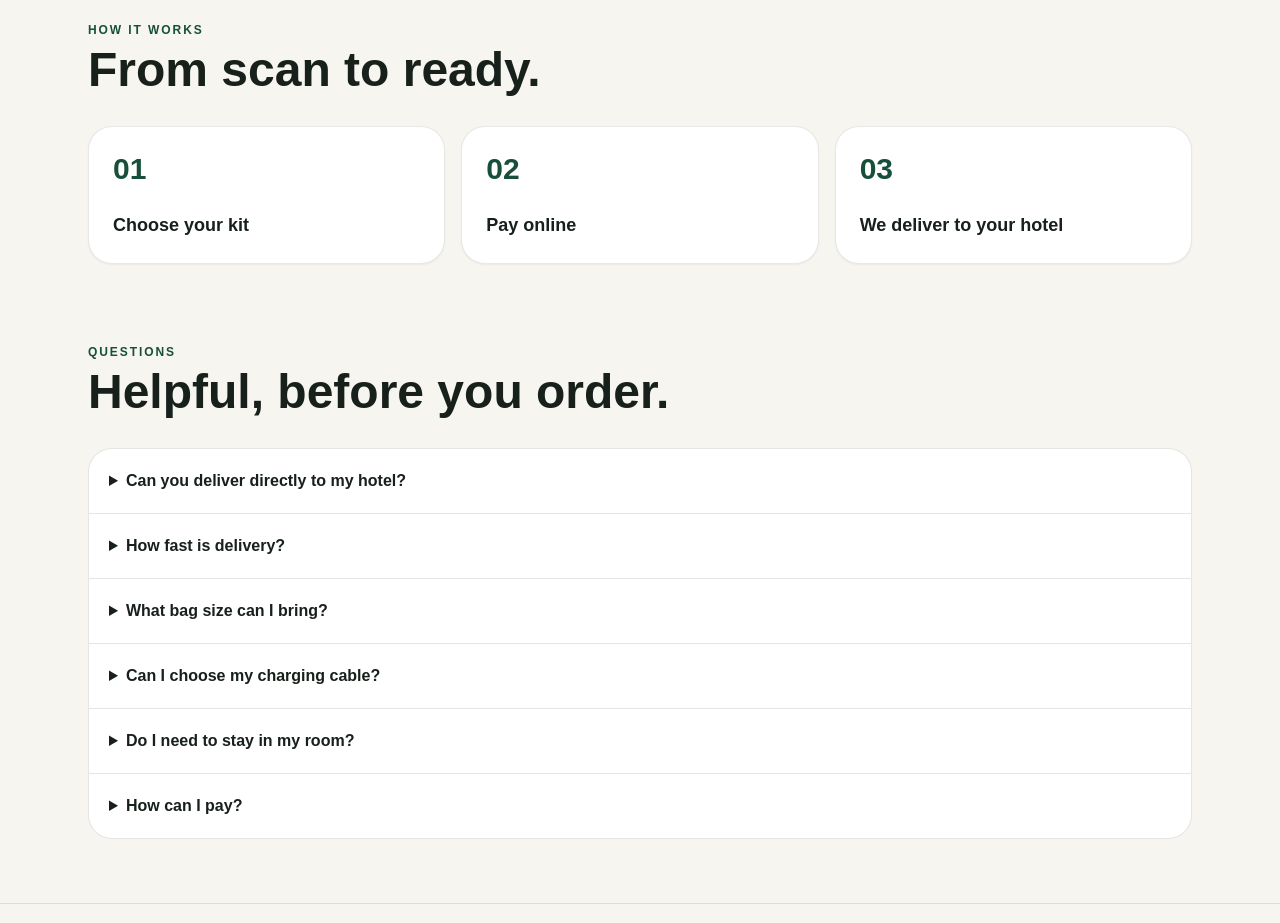
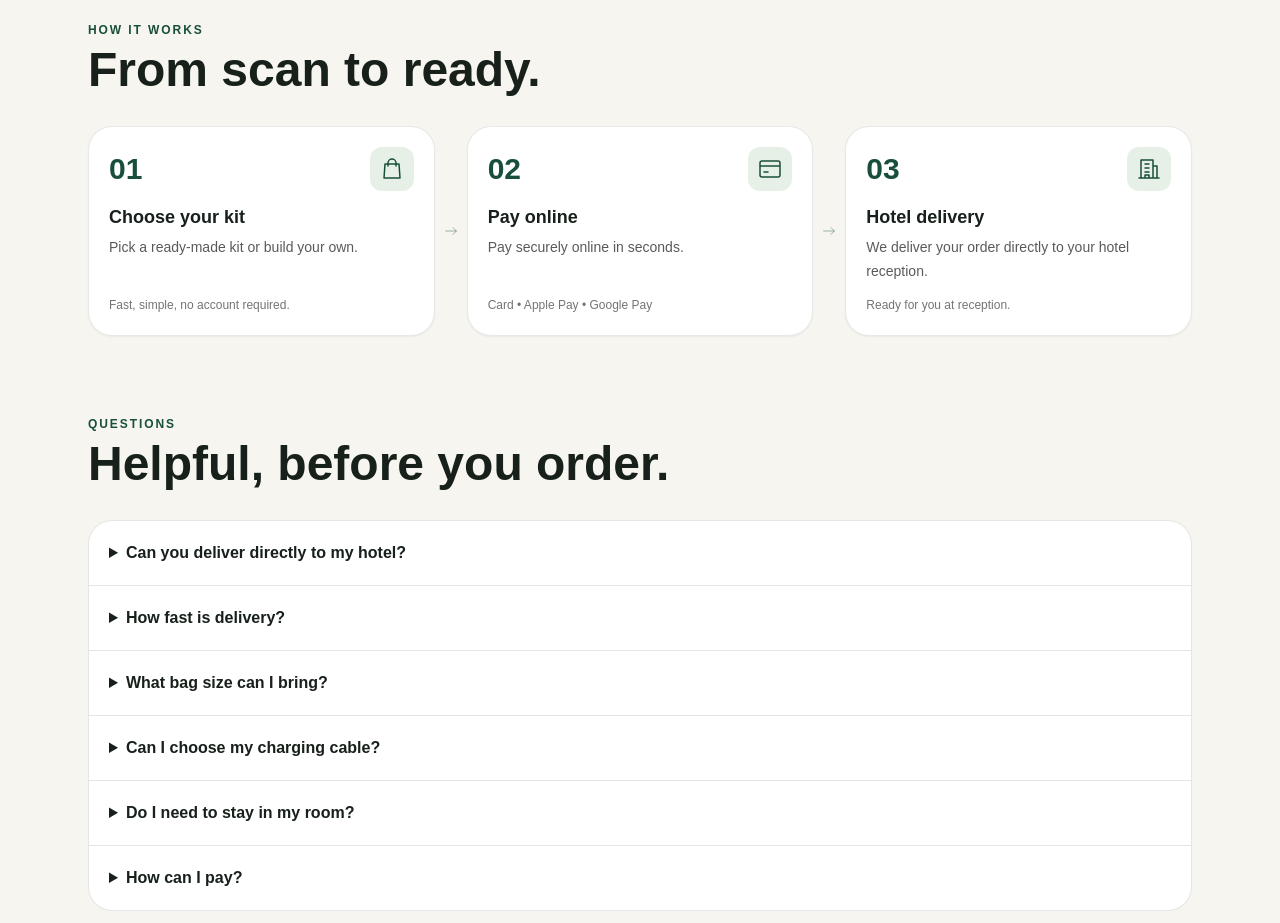
Before and after one commit to cleanxmunchen-lang/munich-ready, a Next.js app: page / in a window 1280 px wide. Shown: the part 2580-3503 px from the top of the page. Built offline with nearby package versions, Linux system fonts and the light colour scheme.

Commit message:
UI: add steps section with detailed descriptions for the user journey

```diff
--- a/app/page.tsx
+++ b/app/page.tsx
@@ -4,6 +4,30 @@ import { Kits } from '@/components/kits';
 import { Builder } from '@/components/builder';
 import { Footer } from '@/components/footer';
 import { ReferralCapture } from '@/components/referral-capture';
+
+const steps = [
+	{
+		number: '01',
+		title: 'Choose your kit',
+		description: 'Pick a ready-made kit or build your own.',
+		support: 'Fast, simple, no account required.',
+		icon: 'M5 7h14l1 14H4L5 7ZM8 9V6a4 4 0 0 1 8 0v3'
+	},
+	{
+		number: '02',
+		title: 'Pay online',
+		description: 'Pay securely online in seconds.',
+		support: 'Card • Apple Pay • Google Pay',
+		icon: 'M4 4h16a2 2 0 0 1 2 2v12a2 2 0 0 1-2 2H4a2 2 0 0 1-2-2V6a2 2 0 0 1 2-2ZM2 9h20M6 15h4'
+	},
+	{
+		number: '03',
+		title: 'Hotel delivery',
+		description: 'We deliver your order directly to your hotel reception.',
+		support: 'Ready for you at reception.',
+		icon: 'M4 21V3h12v18M2 21h20M16 9h4v12M8 7h4M8 11h4M8 15h4M8 21v-3h4v3'
+	}
+];
 
 const faqs = [
 	['Can you deliver directly to my hotel?', 'Yes. Orders can be delivered to participating hotel receptions or the agreed delivery location.'],
@@ -30,14 +54,30 @@ export default async function Home({ searchParams }: { searchParams: Promise<{ r
 				<section id="how" className="shell py-14 sm:py-20">
 					<p className="eyebrow">How it works</p>
 					<h2 className="mt-2 text-3xl font-bold sm:text-5xl">From scan to ready.</h2>
-					<div className="mt-8 grid gap-4 sm:grid-cols-3">
-						{[['01', 'Choose your kit'], ['02', 'Pay online'], ['03', 'We deliver to your hotel']].map(([number, text]) => (
-							<div className="card p-6" key={number}>
-								<span className="text-3xl font-black text-[#184f3a]">{number}</span>
-								<p className="mt-6 text-lg font-bold">{text}</p>
-							</div>
+					<ol role="list" className="mt-8 grid gap-3 sm:grid-cols-3 sm:gap-8">
+						{steps.map(({ number, title, description, support, icon }, index) => (
+							<li className="relative min-w-0" key={number}>
+								<article className="card flex h-full flex-col p-5 transition duration-200 sm:hover:-translate-y-0.5 sm:hover:shadow-md motion-reduce:transform-none motion-reduce:transition-none">
+									<div className="flex items-center justify-between gap-4">
+										<span className="text-3xl font-black leading-none text-[#184f3a]"><span className="sr-only">Step </span>{number}</span>
+										<div className="flex h-11 w-11 shrink-0 items-center justify-center rounded-xl bg-[#e7f0e7] text-[#184f3a]">
+											<svg className="h-6 w-6" viewBox="0 0 24 24" fill="none" stroke="currentColor" strokeWidth="1.5" strokeLinecap="round" strokeLinejoin="round" aria-hidden="true">
+												<path d={icon} />
+											</svg>
+										</div>
+									</div>
+									<h3 className="mt-3 text-lg font-bold">{title}</h3>
+									<p className="mt-1 text-sm leading-6 text-black/65">{description}</p>
+									<p className="mt-auto pt-3 text-xs leading-5 text-black/55">{support}</p>
+								</article>
+								{index < steps.length - 1 && (
+									<svg className="pointer-events-none absolute -right-6 top-1/2 hidden h-4 w-4 -translate-y-1/2 text-[#184f3a]/40 sm:block" viewBox="0 0 24 24" fill="none" stroke="currentColor" strokeWidth="1.5" strokeLinecap="round" strokeLinejoin="round" aria-hidden="true">
+										<path d="M4 12h16m-5-5 5 5-5 5" />
+									</svg>
+								)}
+							</li>
 						))}
-					</div>
+					</ol>
 				</section>
 
 				<section id="faq" className="shell pb-16">
```
